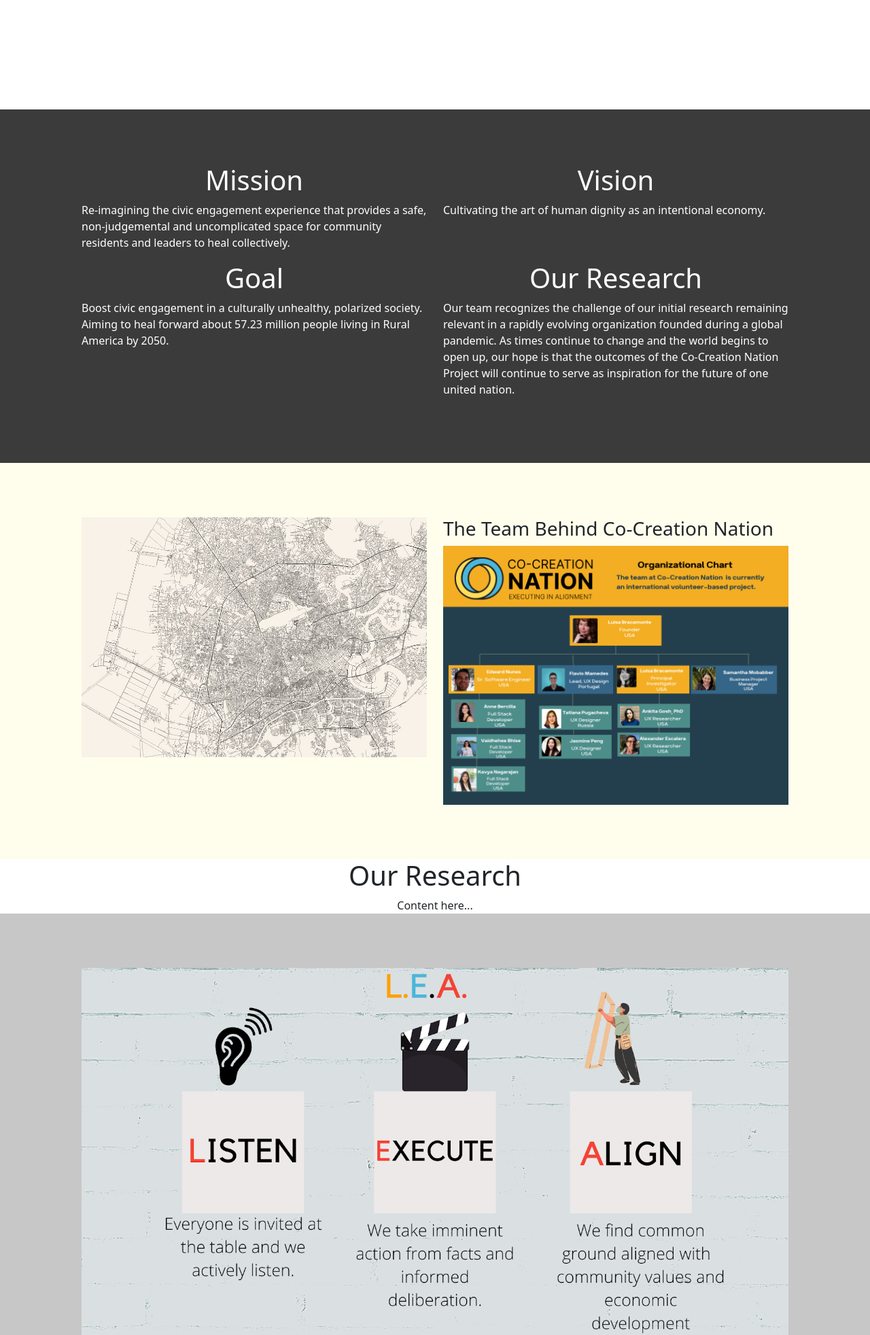
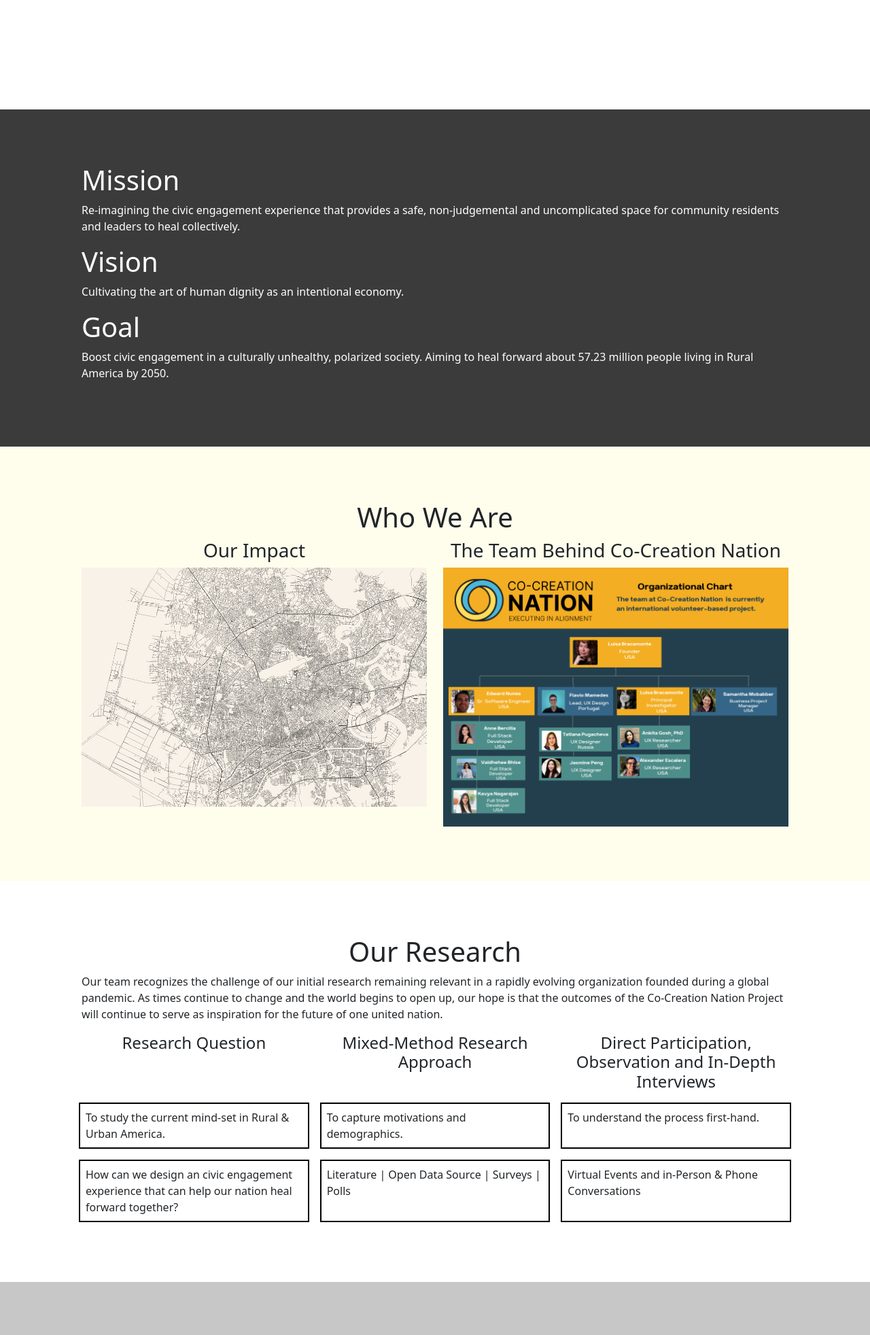
Before and after one commit to CoCreationNation/Prototype, a Flask app: page /about-us in a window 1280 px wide. Shown: the part 303-2267 px from the top of the page at 68% size. Run offline with Flask 2, Linux system fonts and the light colour scheme; some libraries are stand-ins or nearby versions.

Commit message:
Update styling

```diff
--- a/services/web/project/static/styles.css
+++ b/services/web/project/static/styles.css
@@ -111,3 +111,8 @@
 .form-group {
     margin: 20px;
 }
+.research-table {
+    border: 2px solid black;
+    padding: 8px;
+    margin: 8px;
+}
--- a/services/web/project/templates/about-us.html
+++ b/services/web/project/templates/about-us.html
@@ -22,44 +22,114 @@
 <div class="container-fluid">
     <div class="row dark-container">
         <div class="container inner-container">
-            <div class="row text-center dark-row">
-                <div class="col">
+            <div class="row dark-row">
                 <h1>Mission</h1>
             </div>
-                <div class="col">
-                    <h1>Vision</h1>
-                </div>
-            </div>
             <div class="row dark-row">
-                <div class="col">
                 <p>
                     Re-imagining the civic engagement experience that provides a safe, non-judgemental and uncomplicated space for community residents and leaders to heal collectively.
                 </p>
             </div>
-                <div class="col">
+            <div class="row dark-row">
+                <h1>Vision</h1>
+            </div>
+            <div class="row dark-row">
                 <p>
                     Cultivating the art of human dignity as an intentional economy.
                 </p>
             </div>
-            </div>
-            <div class="row text-center dark-row">
-                <div class="col">
+            <div class="row dark-row">
                 <h1>Goal</h1>
             </div>
-                <div class="col">
-                    <h1>Our Research</h1>
-                </div>
-            </div>
             <div class="row dark-row">
-                <div class="col">
                 <p>
                     Boost civic engagement in a culturally unhealthy, polarized society. Aiming to heal forward about 57.23 million people living in Rural America by 2050.
                 </p>
             </div>
+        </div>
+    </div>
+</div>
+<div class="container-fluid off-white-container">
+    <div class="row">
+        <div class="container inner-container">
+            <div class="row text-center">
+                <h1>Who We Are</h1>
+            </div>
+            <div class="row">
+                <div class="col text-center">
+                    <h3>Our Impact</h3>
+                    <img class="img-fluid" src="{{ url_for('static', filename='map.jpeg') }}" alt="picture of person">
+                </div>
+                <div class="col text-center">
+                    <h3>The Team Behind Co-Creation Nation</h3>
+                    <img class="img-fluid" src="{{ url_for('static', filename='team.png') }}" alt="picture of CCN team">
+                </div>
+            </div>
+        </div>
+    </div>
+</div>
+<div class="container-fluid">
+    <div class="row">
+        <div class="container inner-container">
+            <div class="row text-center">
+                <h1>Our Research</h1>
+            </div>
+            <div class="row">
                 <div class="col">
                     <p>
-                        Our team recognizes the challenge of our initial research remaining relevant in a rapidly evolving organization founded during a global pandemic. As times continue to change and the world begins to open up, our hope is that the outcomes of the Co-Creation Nation Project will continue to serve as inspiration for the future of one united nation.
+                        Our team recognizes the challenge of our initial research remaining relevant in a rapidly evolving organization founded during a global pandemic.
+                        As times continue to change and the world begins to open up, our hope is that the outcomes of the Co-Creation Nation Project will continue to serve as inspiration for the future of one united nation.
                     </p>
+                </div>
+            </div>
+            <div class="row">
+                <div class="col text-center">
+                    <h4>Research Question</h4>
+                </div>
+                <div class="col text-center">
+                    <h4>Mixed-Method Research Approach</h4>
+                </div>
+                <div class="col text-center">
+                    <h4>Direct Participation, Observation and In-Depth Interviews</h4>
+                </div>
+            </div>
+            <div class="row">
+                <div class="col research-table">
+                    To study the current mind-set in Rural & Urban America.
+                </div>
+                <div class="col research-table">
+                    To capture motivations and demographics.
+                </div>
+                <div class="col research-table">
+                    To understand the process first-hand.
+                </div>
+            </div>
+            <div class="row">
+                <div class="col research-table">
+                    How can we design an civic engagement experience that can help our nation heal forward together?
+                </div>
+                <div class="col research-table">
+                    Literature | Open Data Source | Surveys | Polls
+                </div>
+                <div class="col research-table">
+                    Virtual Events and in-Person & Phone Conversations
+                </div>
+            </div>
+        </div>
+    </div>
+</div>
+<div class="container-fluid light-gray-container">
+    <div class="row">
+        <div class="container inner-container">
+            <div class="row">
+                <h2>The Opportunity</h2>
+            </div>
+            <div class="row">
+                <h5>A New Approach to Civic Engagement that we call, The  L.E.A. Model.</h5>
+            </div>
+            <div class="row text-center">
+                <div class="col">
+                    <img class="img-fluid" src="{{ url_for('static', filename='lea.png') }}">
                 </div>
             </div>
         </div>
@@ -69,33 +139,71 @@
     <div class="row">
         <div class="container inner-container">
             <div class="row">
-                <div class="col">
-                    <img class="img-fluid" src="{{ url_for('static', filename='map.jpeg') }}" alt="picture of person">
+                <h2>Our Discover Process</h2>
             </div>
-                <div class="col">
-                    <h3>The Team Behind Co-Creation Nation</h3>
-                    <img class="img-fluid" src="{{ url_for('static', filename='team.png') }}" alt="picture of CCN team">
+            <div class="row">
+                <div class="col-4 research-table">
+                    <h4>Empathy Map</h4>
+                </div>
+                <div class="col-7 research-table">
+                    <h4>Ideation and Prototype Design</h4>
+                </div>
+            </div>
+            <div class="row">
+                <div class="col-4 research-table">
+                    <p>
+                        A current civic engagement experience map highlighted the complexity of the entire process in our nation, helping identify opportunities to improve to address systemic issues that worsened during the pandemic.
+                    </p>
+                </div>
+                <div class="col-7 research-table">
+                    <p>
+                        Our  prototype aims to improve the civic engagement experience by reducing pain points of our rural communities. The new format makes civic engagement more approachable for community leaders and residents and help  them evolve into experts.
+                    </p>
+                </div>
+            </div>
+            <div class="row">
+                <div class="col-4 research-table">
+                    <img class="img-fluid" src="{{ url_for('static', filename='empathy-map.png') }}">
+                </div>
+                <div class="col-7 research-table">
+                    <img class="img-fluid" src="{{ url_for('static', filename='missing.jpeg') }}">
                 </div>
             </div>
         </div>
     </div>
 </div>
 <div class="container-fluid">
-    <div class="row text-center">
-        <h1>Our Research</h1>
+    <div class="row">
+        <div class="container inner-container">
+            <div class="row">
+                <h2>Our Beliefs</h2>
             </div>
             <div class="row">
-        <div class="col text-center">
-            Content here...
+                <div class="col research-table">
+                    <h4>Inclusion</h4>
+                </div>
+                <div class="col research-table">
+                    <h4>Equity</h4>
+                </div>
+                <div class="col research-table">
+                    <h4>Transparency</h4>
                 </div>
             </div>
+            <div class="row">
+                <div class="col research-table">
+                    <p>
+                        Fostering communities where we all have to win. No more excuses.
+                    </p>
                 </div>
-<div class="container-fluid light-gray-container">
-    <div class="row">
-        <div class="container inner-container">
-            <div class="row text-center">
-                <div class="col">
-                    <img class="img-fluid" src="{{ url_for('static', filename='lea.png') }}">
+                <div class="col research-table">
+                    <p>
+                        Putting an inflection point on the cultural mix that invests first in collective healing so no-one is left behind.
+                    </p>
+                </div>
+                <div class="col research-table">
+                    <p>
+                        Using human dignity as our moral compass to walk the talk.
+                    </p>
                 </div>
             </div>
         </div>
--- a/services/web/project/templates/home.html
+++ b/services/web/project/templates/home.html
@@ -34,7 +34,7 @@
     <div class="row">
         <div class="col">
             <div class="card text-center community-role-card" style="width: 16rem;">
-                <img src="{{ url_for('static', filename='community_member.jpeg') }}"
+                <img src="{{ url_for('static', filename='missing.jpeg') }}"
                     class="card-img-top mx-auto d-block community-roles-image" alt="picture of person">
                 <div class="card-body">
                     <h5 class="card-title">Community members</h5>
@@ -47,7 +47,7 @@
         </div>
         <div class="col">
             <div class="card text-center community-role-card" style="width: 16rem;">
-                <img src="{{ url_for('static', filename='community_leader.jpeg') }}"
+                <img src="{{ url_for('static', filename='missing.jpeg') }}"
                     class="card-img-top mx-auto d-block community-roles-image" alt="picture of person">
                 <div class="card-body">
                     <h5 class="card-title">Community Leaders</h5>
@@ -58,7 +58,7 @@
         </div>
         <div class="col">
             <div class="card text-center community-role-card" style="width: 16rem;">
-                <img src="{{ url_for('static', filename='intentional_citizen.jpeg') }}"
+                <img src="{{ url_for('static', filename='missing.jpeg') }}"
                     class="card-img-top mx-auto d-block community-roles-image" alt="picture of person">
                 <div class="card-body">
                     <h5 class="card-title">Intentional Citizen</h5>
```
Also changed, not shown: services/web/project/templates/contact.html (+36 -1 lines), services/web/project/static/empathy-map.png (added), services/web/project/static/home-office.jpeg (added), services/web/project/static/missing.jpeg (added). Lines whose indentation alone changed are shown as unchanged.
